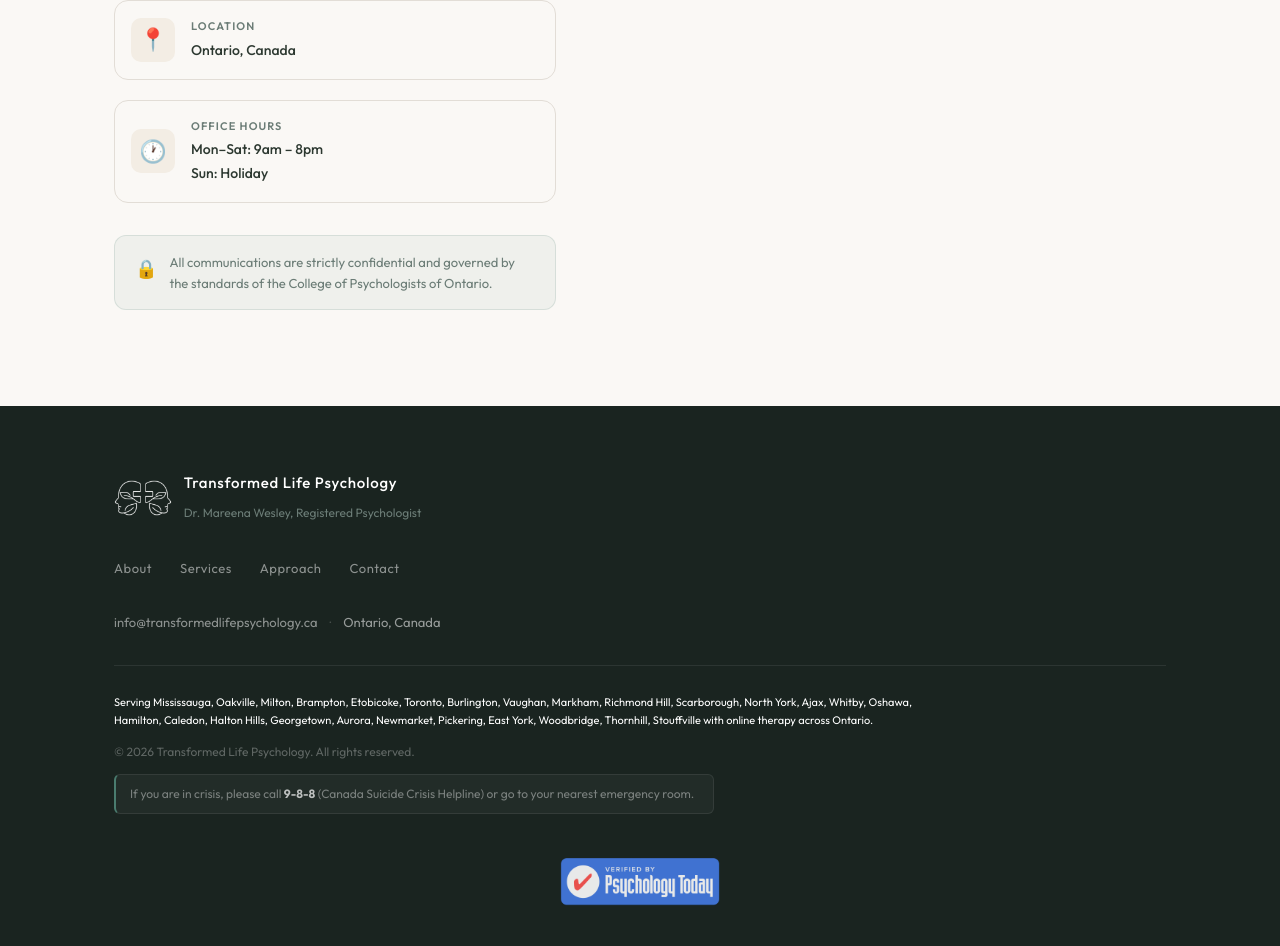
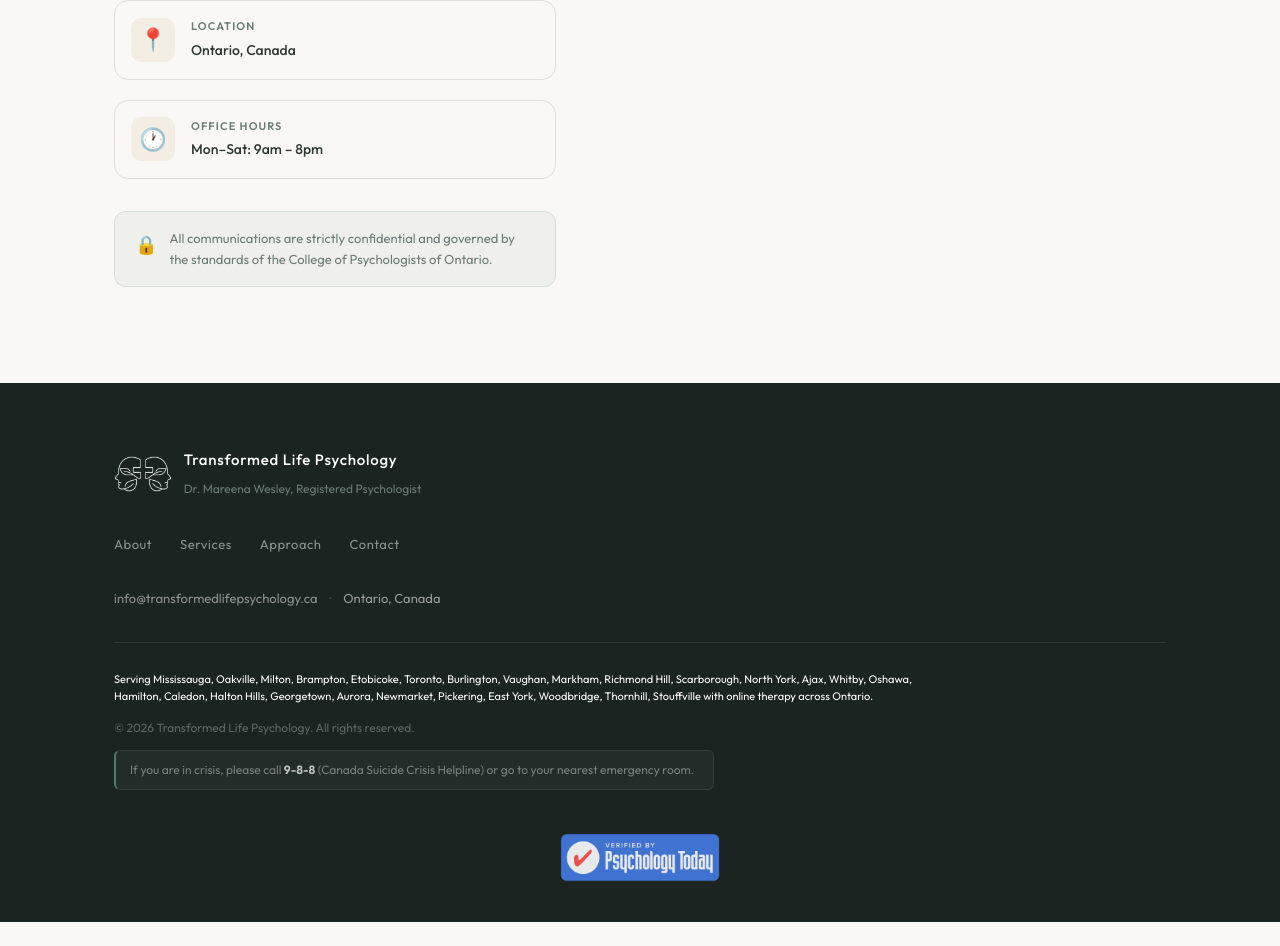
Before and after one commit to drmareenawesley/transformed-life-website, a React (Vite) app: page / in a window 1280 px wide. Shown: the part 4791-5737 px from the top of the page. After the commit the page ends 5713 px from the top, so only its background shows below. Built offline with nearby package versions, Linux system fonts and the light colour scheme.

Commit message:
remove Sunday holiday from office hours

```diff
--- a/src/components/Contact.jsx
+++ b/src/components/Contact.jsx
@@ -36,7 +36,6 @@ export default function Contact() {
               <div>
                 <span className="contact-item__label">Office Hours</span>
                 <span className="contact-item__value">Mon–Sat: 9am – 8pm</span>
-                <span className="contact-item__value">Sun: Holiday</span>
               </div>
             </div>
           </div>
```
